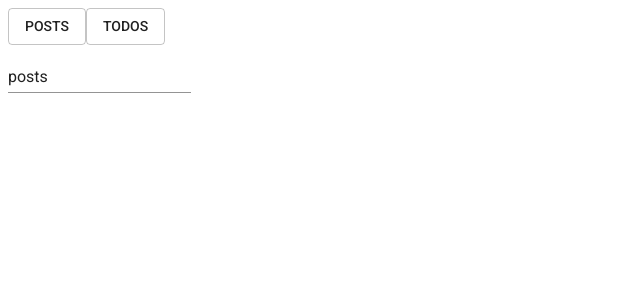
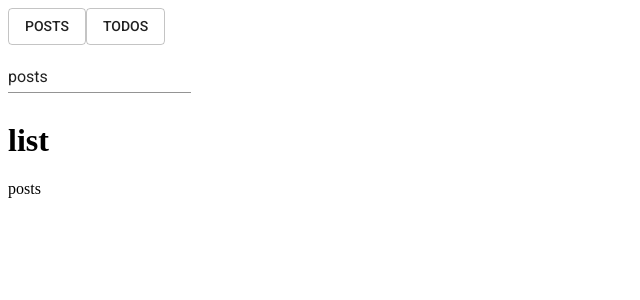
Before and after one commit to tobsirl/react-hooks-simple, a React (Create React App) app: page / in a window 1280 px wide. Shown: the top 300 px of the page, without its empty margins (0-640 px from the left). Built offline with nearby package versions, Linux system fonts and the light colour scheme.

Commit message:
Created ResourceList component

```diff
--- a/src/components/App.js
+++ b/src/components/App.js
@@ -1,10 +1,13 @@
 import React, { useState } from 'react';
+
+import ResourceList from './ResourceList';
 
 import Button from '@material-ui/core/Button';
 import TextField from '@material-ui/core/TextField';
 
 const App = () => {
   const [resource, setResource] = useState('posts');
+
   console.log(resource);
   return (
     <div>
@@ -29,9 +32,8 @@ const App = () => {
         className={resource}
         margin="normal"
         value={resource}
-      >
-        {resource}
-      </TextField>
+      />
+      <ResourceList resource={resource}/>
     </div>
   );
 };
--- /dev/null
+++ b/src/components/ResourceList.js
@@ -0,0 +1,12 @@
+import React from 'react'
+
+const ResourceList = (props) => {
+  return (
+    <div>
+      <h1>list</h1>
+      {props.resource}
+    </div>
+  )
+}
+
+export default ResourceList
```
